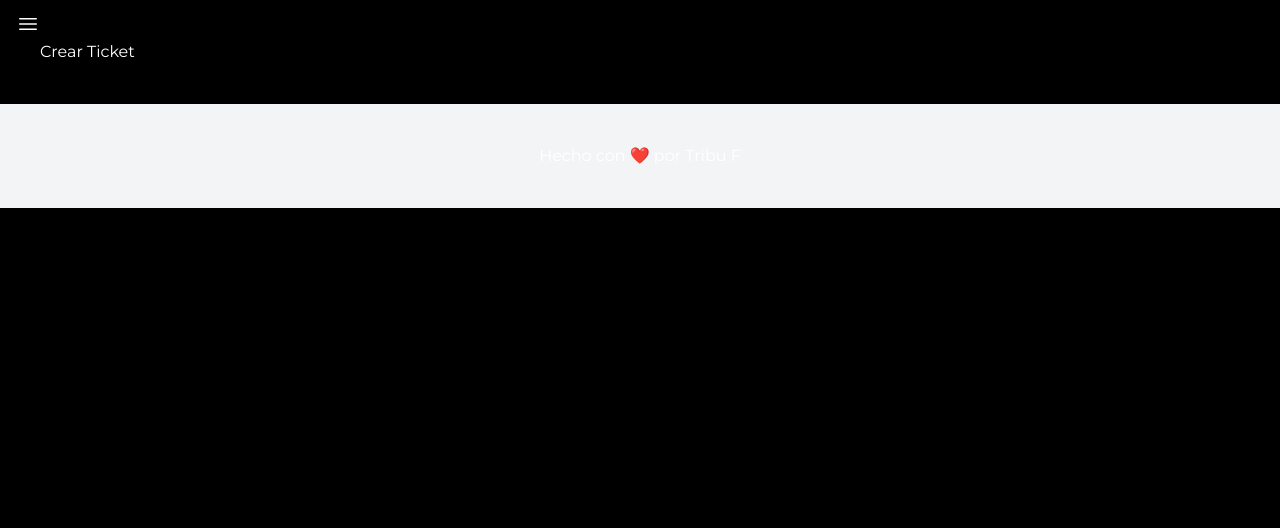
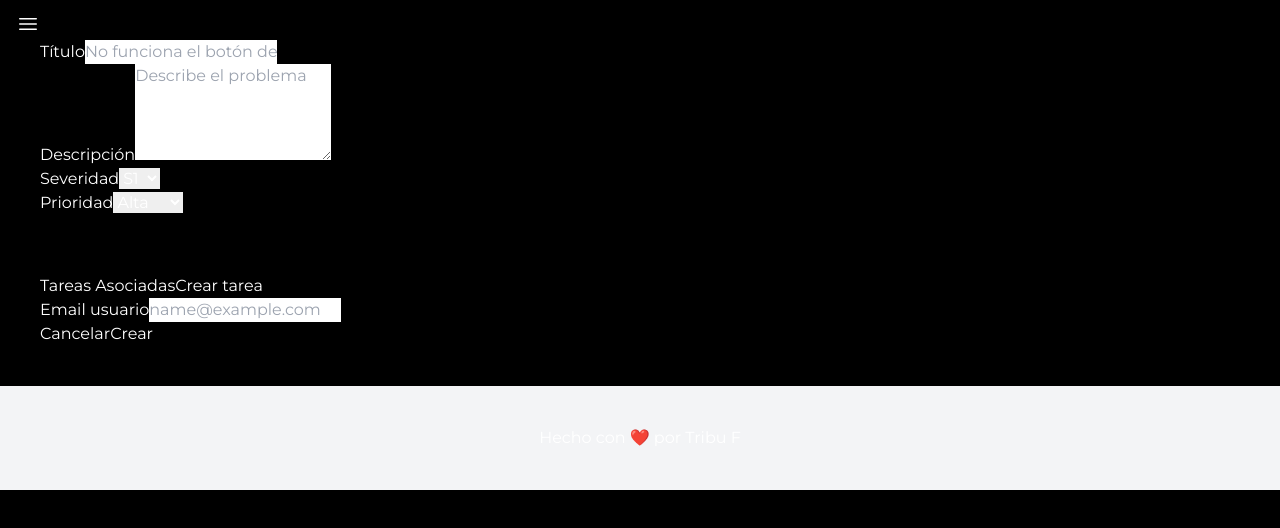
Before and after one commit to ignaciano3/tribu-f-front, a Next.js app: page /tickets/create in a window 1280 px wide. Shown: the top 528 px of the page. Built offline with nearby package versions, Linux system fonts and the light colour scheme.

Commit message:
avanzo con la creacion de tickets

```diff
--- a/src/app/clients/page.tsx
+++ b/src/app/clients/page.tsx
@@ -1,4 +1,5 @@
 import Table from "@/components/Table/Table";
+import Title from "@/components/Title";
 import ClientGridRow from "@/components/clientGridRow";
 import { Cliente } from "@/types/types";
 
@@ -15,6 +16,7 @@ const ClientGrid = async () => {
 
   return (
     <>
+      <Title title="Clientes" />
       <Table data={data} />
     </>
   );
--- a/src/app/tickets/create/page.tsx
+++ b/src/app/tickets/create/page.tsx
@@ -1,7 +1,9 @@
+import TicketForm from "@/components/TicketForm";
+
 export default function TicketCreate() {
   return (
     <div>
-      <h1>Crear Ticket</h1>
+      <TicketForm />
     </div>
   );
 }
--- /dev/null
+++ b/src/components/TicketForm.tsx
@@ -0,0 +1,45 @@
+export default function TicketForm() {
+    return (
+        <form action="/submit-ticket" method="post">
+        <div>
+          <label>Título</label>
+          <input type="text" id="title" name="title" placeholder="No funciona el botón de guardar" />
+        </div>
+        <div>
+          <label>Descripción</label>
+          <textarea id="description" name="description" rows={4} placeholder="Describe el problema" />
+        </div>
+        <div>
+          <label htmlFor="severity" >Severidad</label>
+          <select id="severity" name="severity">
+            <option value="S1">S1</option>
+            <option value="S2">S2</option>
+            <option value="S3">S3</option>
+            <option value="S4">S4</option>
+          </select>
+        </div>
+        <div>
+          <label htmlFor="priority">Prioridad</label>
+          <select id="priority" name="priority">
+            <option value="alta">Alta</option>
+            <option value="media">Media</option>
+            <option value="baja">Baja</option>
+          </select>
+        </div>
+        <div className="input-group">
+          <label htmlFor="tareasAsociadas">Tareas Asociadas</label>
+          <select id="tareasAsociadas" name="tareasAsociadas[]" multiple>
+            </select>
+          <button type="button" className="create-task-button">Crear tarea</button>
+        </div>
+        <div>
+          <label htmlFor="user-email">Email usuario</label>
+          <input type="email" id="user-email" name="user-email" placeholder="name@example.com" />
+        </div>
+        <div className="buttons">
+          <button type="button" className="cancel-button">Cancelar</button>
+          <button type="submit" className="create-button">Crear</button>
+        </div>
+      </form>
+    );
+}
```
